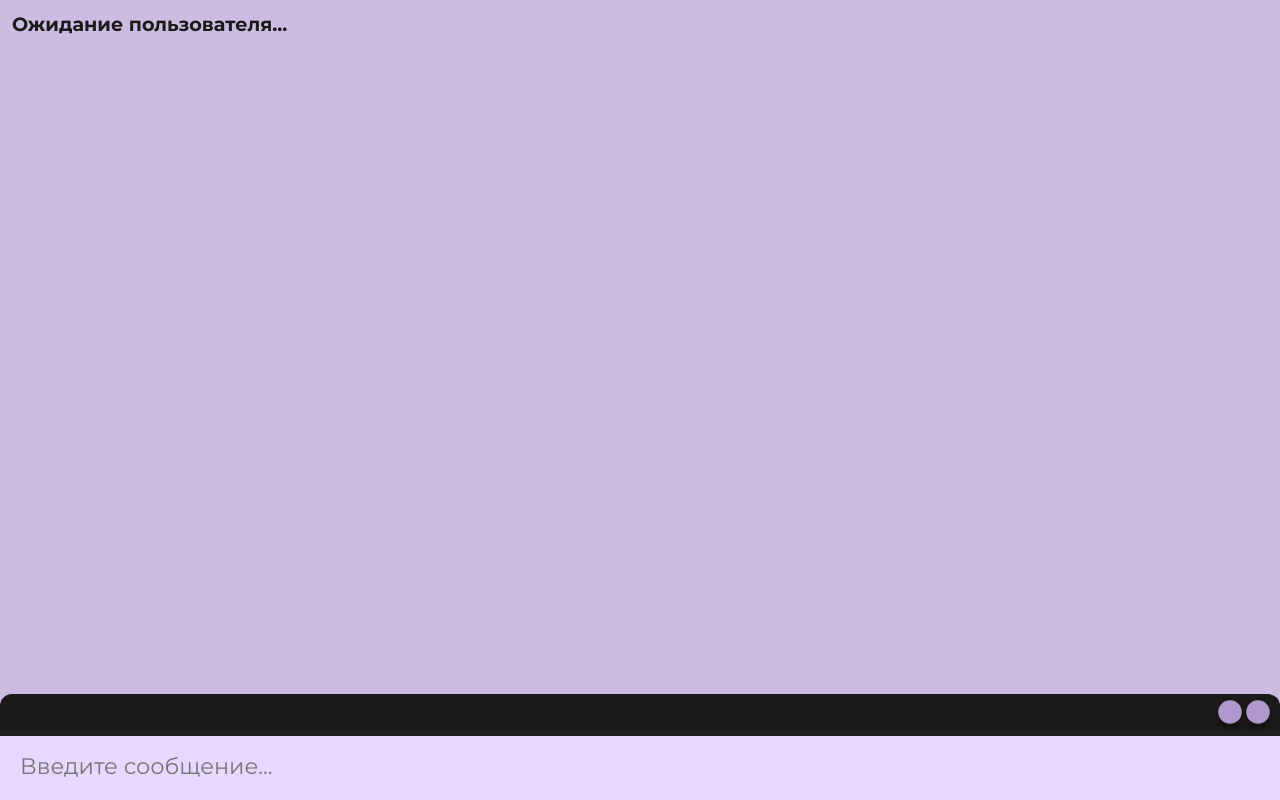
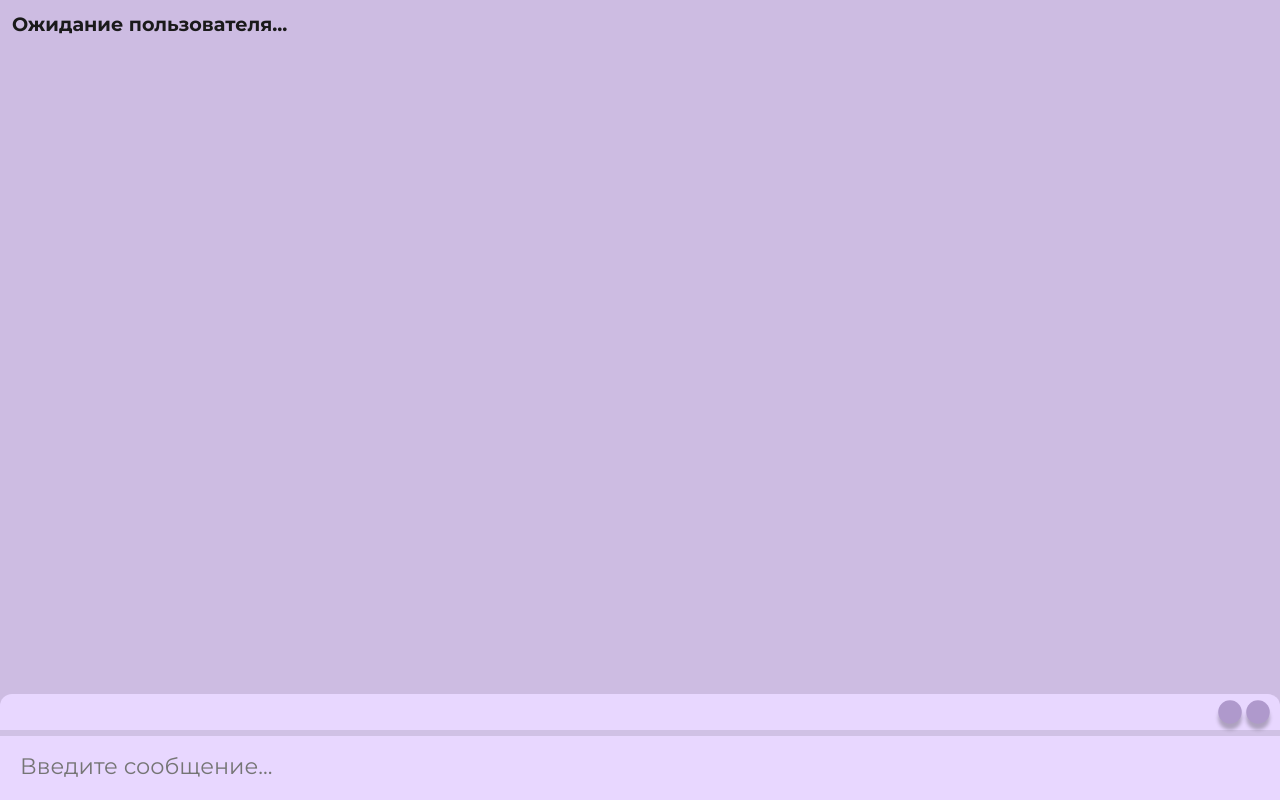
Before and after one commit to falbue/Live-Message, a Flask app: page /chat/1 in a window 1280 px wide. Run offline with Flask 3, Linux system fonts and the light colour scheme; some libraries are stand-ins or nearby versions.

Commit message:
Исправлены цвета у дополнительного меню

```diff
--- a/static/css/main.css
+++ b/static/css/main.css
@@ -133,6 +133,8 @@
 	position: relative;
 	display: flex;
 	flex-direction: column;
+	background-color: var(--input);
+	border-radius: 12px 12px 0 0;
 }
 
 nav {
@@ -145,8 +147,6 @@
 	box-sizing: border-box;
 	margin-right: auto;
 	flex-direction: row-reverse;
-	background-color: var(--black);
-	border-radius: 12px 12px 0 0;
 }
 
 nav > .buttons {
@@ -165,7 +165,7 @@
 
 .resize-handle {
 	height: 6px;
-	background: var(--gray);
+	background: rgba(0, 0, 0, 0.1);
 	cursor: ns-resize;
 	margin-bottom: -3px;
 	z-index: 5;
--- a/static/css/variables.css
+++ b/static/css/variables.css
@@ -4,7 +4,6 @@
   --dark: #1A1A36;
   --dark2: #2E2661;
   --black: #1A1A1A;
-  --gray: #202020;
   --white: #E8D7FF;
   --red: #F44336;
   --green: #4CAF50;
```
